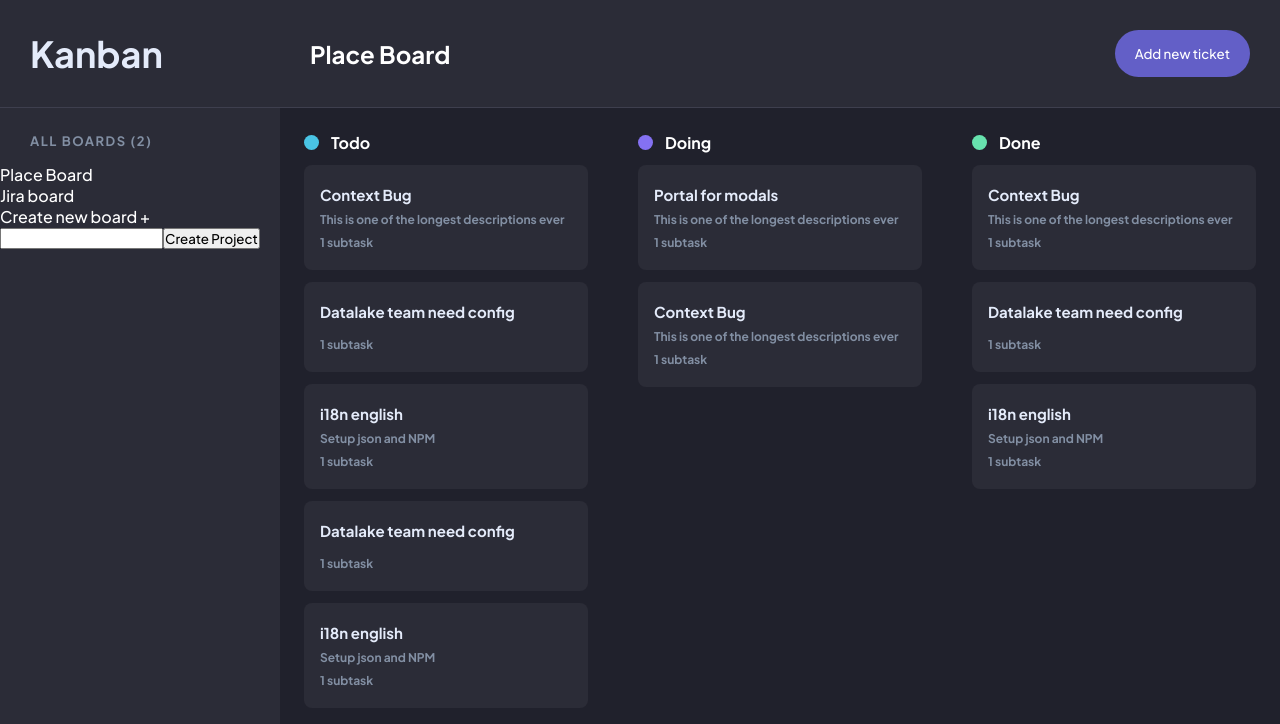
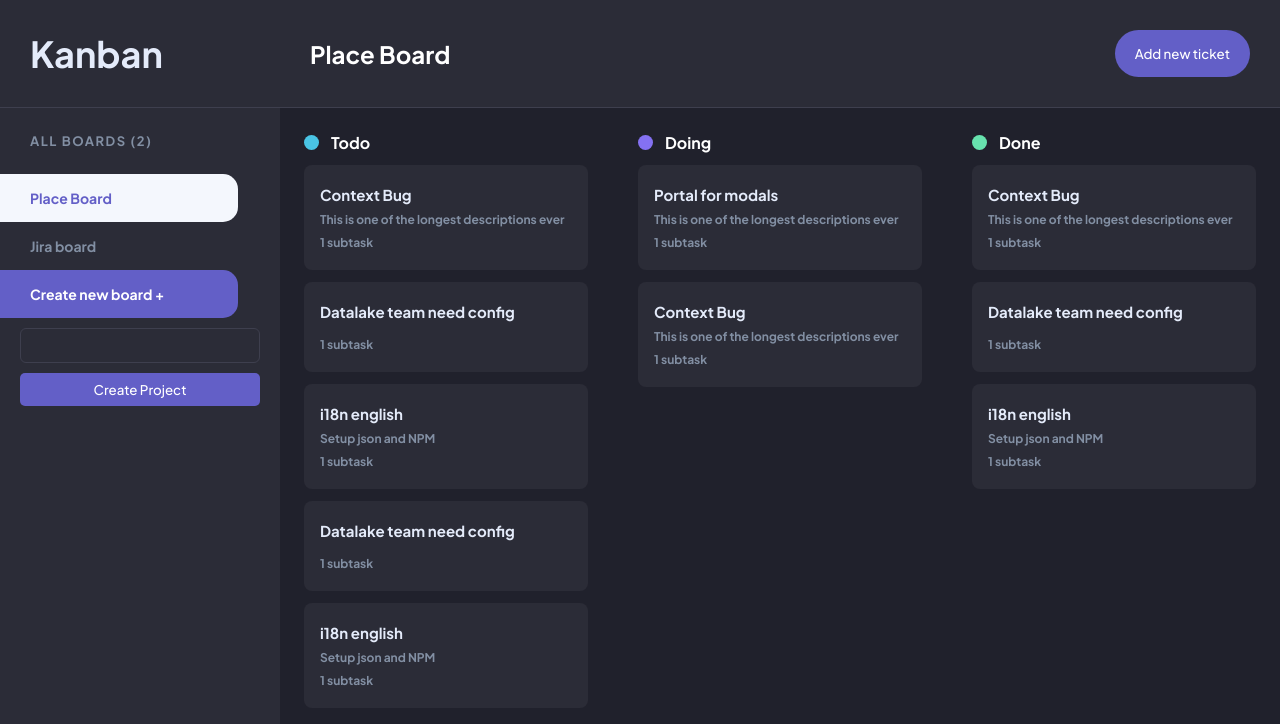
Before and after one commit to Albin-Varillas/kanban-board, a React (Vite) app: page / in a window 1280 px wide. Both pictures are taken after a click on the item "Create new board +". Shown: the top 724 px of the page. Built offline with nearby package versions, Linux system fonts and the light colour scheme.

Commit message:
added dropdown

```diff
--- a/src/App.jsx
+++ b/src/App.jsx
@@ -3,6 +3,7 @@ import SideNav from "./components/SideNav/SideNav"
 import Navbar from "./components/Navbar/Navbar"
 import CreateTicket from "./components/CreateTicket/CreateTicket"
 import { useState } from "react"
+import ProjectsDropDown from "./components/ProjectsDropDown/ProjectsDropDown"
 
 export default function App() {
     const [showAddTicket, setShowAddTicket] = useState(false)
@@ -21,7 +22,9 @@ export default function App() {
             {showAddTicket && (
                 <CreateTicket setShowAddTicket={setShowAddTicket} />
             )}
-            {showDropDown && <p>hej</p>}
+            {showDropDown && (
+                <ProjectsDropDown setShowDropDown={setShowDropDown} />
+            )}
         </div>
     )
 }
--- a/src/components/CreateTicket/CreateTicket.scss
+++ b/src/components/CreateTicket/CreateTicket.scss
@@ -1,7 +1,8 @@
 .modal {
-    position: absolute;
+    position: fixed;
     height: 100vh;
     width: 100vw;
+    top: 0;
     background-color: #00000066;
     display: flex;
     justify-content: center;
--- /dev/null
+++ b/src/components/Links/Links.jsx
@@ -0,0 +1,59 @@
+import React, { useState } from "react"
+import { useProject } from "../../context/ProjectContext"
+import "./Links.scss"
+
+export default function Links() {
+    const { projects, currentProject, addNewProject, changeBoard } =
+        useProject()
+    const [isOpen, setIsOpen] = useState(false)
+    const [text, setText] = useState("")
+    return (
+        <div className="links">
+            <ul>
+                {projects.map((project, index) => (
+                    <li
+                        onClick={() => {
+                            changeBoard(index)
+                        }}
+                        key={project.id}
+                        className={
+                            currentProject.id === project.id
+                                ? "active"
+                                : undefined
+                        }
+                    >
+                        {project.title}
+                    </li>
+                ))}
+                <li
+                    className="create-board"
+                    onClick={() => {
+                        setIsOpen((currentValue) => !currentValue)
+                    }}
+                >
+                    Create new board +
+                </li>
+            </ul>
+            {isOpen && (
+                <div className="create-project">
+                    <input
+                        type="text"
+                        value={text}
+                        onChange={(e) => {
+                            setText(e.target.value)
+                        }}
+                    />
+                    <button
+                        onClick={() => {
+                            addNewProject(text)
+                            setIsOpen(false)
+                            setText("")
+                        }}
+                    >
+                        Create Project
+                    </button>
+                </div>
+            )}
+        </div>
+    )
+}
--- /dev/null
+++ b/src/components/Links/Links.scss
@@ -0,0 +1,60 @@
+.links {
+    padding: 10px 0px;
+    background-color: var(--bg-gray);
+    width: 100%;
+
+    ul {
+        list-style: none;
+
+        li {
+            width: 85%;
+            padding: 15px 30px;
+            border-radius: 0px 15px 15px 0px;
+            font-size: 14px;
+            font-weight: bold;
+            cursor: pointer;
+            color: var(--text-gray);
+
+            &.active,
+            &:hover {
+                background-color: var(--text-dimmed);
+                color: var(--primary);
+            }
+
+            &.create-board {
+                background-color: var(--primary);
+                color: var(--text);
+            }
+        }
+    }
+
+    .create-project {
+        padding: 10px 20px;
+
+        input {
+            display: block;
+            width: 100%;
+            background-color: transparent;
+            padding: 8px 16px;
+            border-radius: 6px;
+            outline: none;
+            color: var(--text);
+            margin-bottom: 10px;
+            border: 1px solid var(--bg-lines);
+        }
+
+        button {
+            width: 100%;
+            padding: 8px;
+            background-color: var(--primary);
+            border: none;
+            border-radius: 5px;
+            color: var(--text);
+            cursor: pointer;
+
+            &:hover {
+                filter: brightness(1.1);
+            }
+        }
+    }
+}
--- /dev/null
+++ b/src/components/ProjectsDropDown/ProjectsDropDown.jsx
@@ -0,0 +1,22 @@
+import React from "react"
+import { X } from "react-feather"
+import Links from "../Links/Links"
+import "./ProjectsDropDown.scss"
+
+export default function ProjectsDropDown({ setShowDropDown }) {
+    return (
+        <div className="modal">
+            <div className="modal-card px-0">
+                <p>ALL BOARDS</p>
+                <div
+                    className="modal-card-close-btn"
+                    onClick={() => setShowDropDown(false)}
+                >
+                    <X />
+                </div>
+
+                <Links />
+            </div>
+        </div>
+    )
+}
--- /dev/null
+++ b/src/components/ProjectsDropDown/ProjectsDropDown.scss
@@ -0,0 +1,9 @@
+.px-0 {
+    padding-left: 0;
+    padding-right: 0;
+
+    p {
+        padding-left: 30px;
+        margin-bottom: 12px;
+    }
+}
--- a/src/components/SideNav/SideNav.jsx
+++ b/src/components/SideNav/SideNav.jsx
@@ -1,63 +1,15 @@
-import React, { useState } from "react"
+import React from "react"
 import "./SideNav.scss"
 import { useProject } from "../../context/ProjectContext"
+import Links from "../Links/Links"
 
 export default function SideNav() {
-    const { projects, currentProject, addNewProject, changeBoard } =
-        useProject()
-    const [isOpen, setIsOpen] = useState(false)
-
-    const [text, setText] = useState("")
+    const { projects } = useProject()
 
     return (
         <div className="sidenav">
-            <p>ALL BOARDS (2)</p>
-
-            <ul>
-                {projects.map((project, index) => (
-                    <li
-                        onClick={() => {
-                            changeBoard(index)
-                        }}
-                        key={project.id}
-                        className={
-                            currentProject.id === project.id
-                                ? "active"
-                                : undefined
-                        }
-                    >
-                        {project.title}
-                    </li>
-                ))}
-                <li
-                    className="create-board"
-                    onClick={() => {
-                        setIsOpen((currentValue) => !currentValue)
-                    }}
-                >
-                    Create new board +
-                </li>
-            </ul>
-            {isOpen && (
-                <div className="create-project">
-                    <input
-                        type="text"
-                        value={text}
-                        onChange={(e) => {
-                            setText(e.target.value)
-                        }}
-                    />
-                    <button
-                        onClick={() => {
-                            addNewProject(text)
-                            setIsOpen(false)
-                            setText("")
-                        }}
-                    >
-                        Create Project
-                    </button>
-                </div>
-            )}
+            <p>ALL BOARDS ({projects.length})</p>
+            <Links />
         </div>
     )
 }
```
